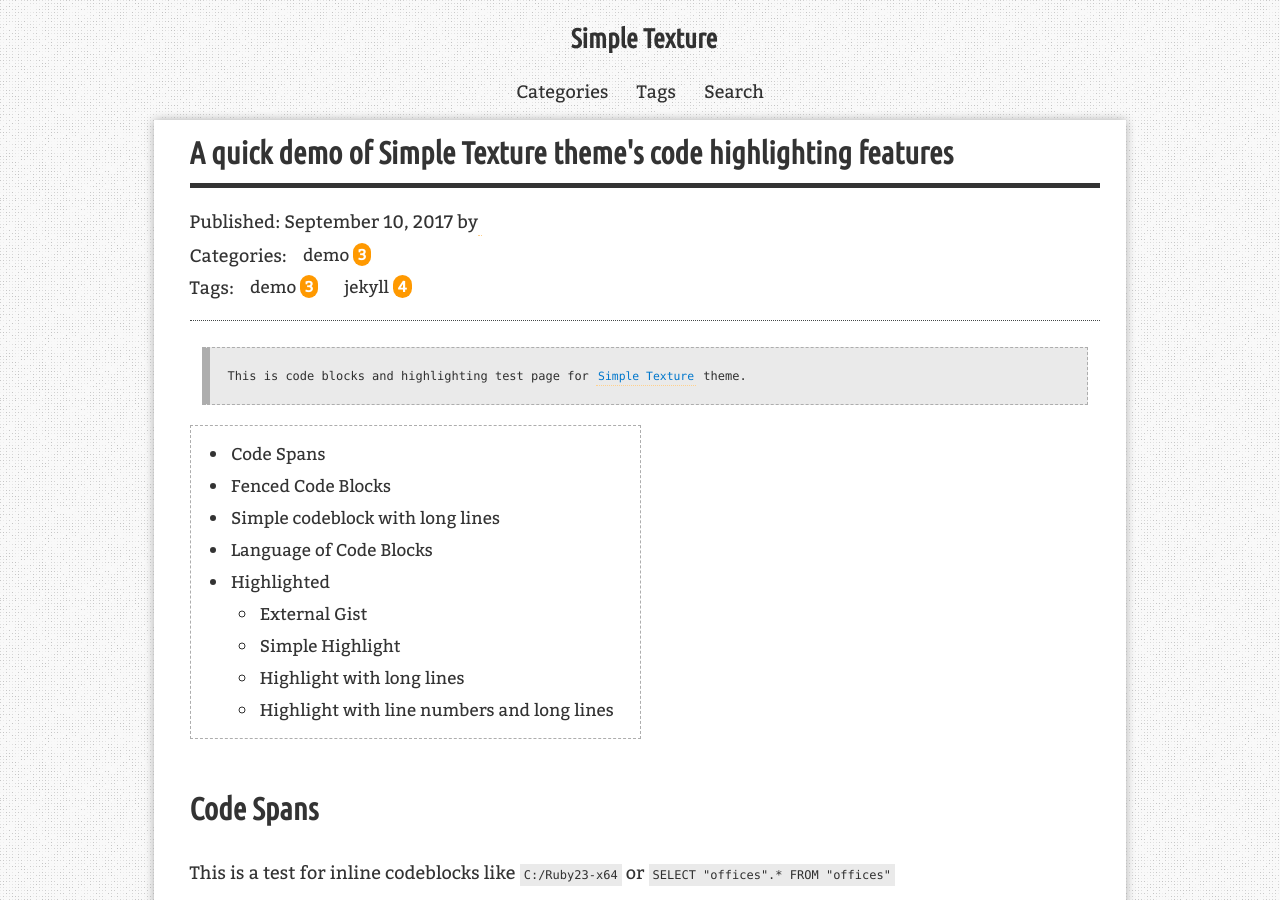
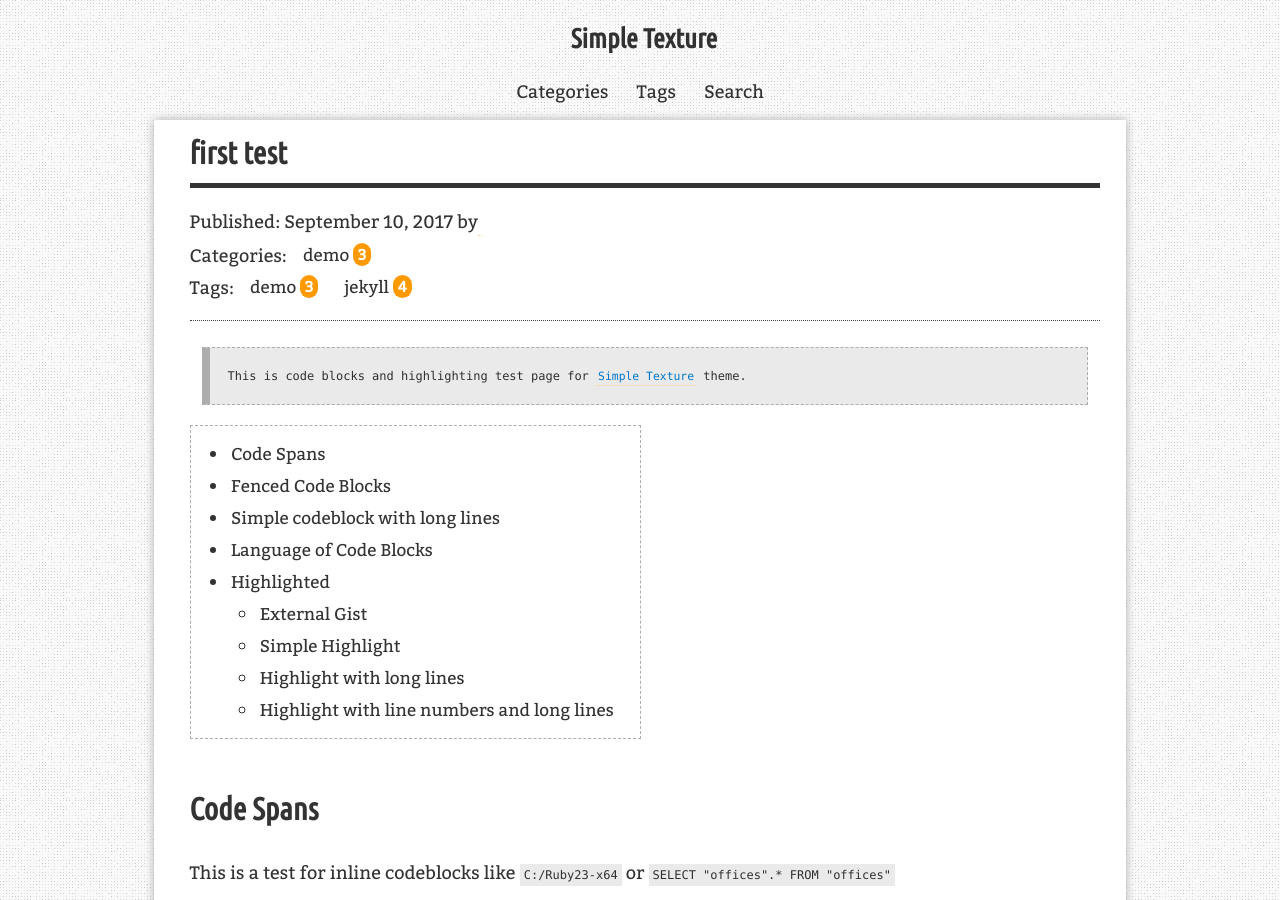
Before and after one commit to yizeng/jekyll-theme-simple-texture, a Jekyll site: the page built from _posts/2017-09-10-first-test.md, in a window 1280 px wide and 900 px high. Built offline with Jekyll 4.4.1, drawn with Linux system fonts in a browser that asks for light colours; nearby versions of some CDN libraries; comment, search, counter and statistics services are not loaded.

Commit message:
Test3 reCommit

```diff
--- a/_posts/2017-09-10-first-test.md
+++ b/_posts/2017-09-10-first-test.md
@@ -1,11 +1,11 @@
 ---
 layout: post
-title: "A quick demo of Simple Texture theme's code highlighting features"
-description: "A quick demo of Simple Texture theme's code highlighting features"
+title: "first test"
+description: "first test"
 categories: [demo]
 tags: [demo, jekyll]
 redirect_from:
-  - /2017/05/27/
+  - /2017/09/10/
 ---
 
 > This is code blocks and highlighting test page for [Simple Texture][Simple Texture] theme.
```
